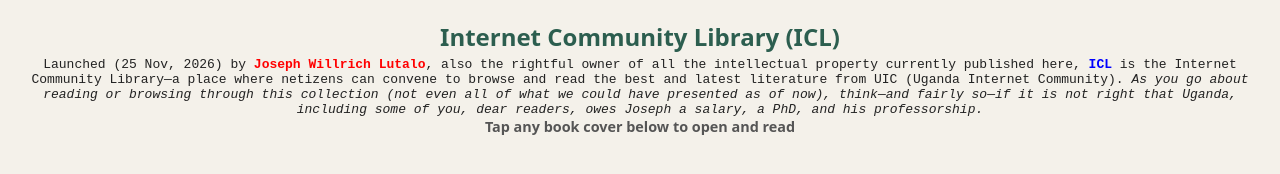
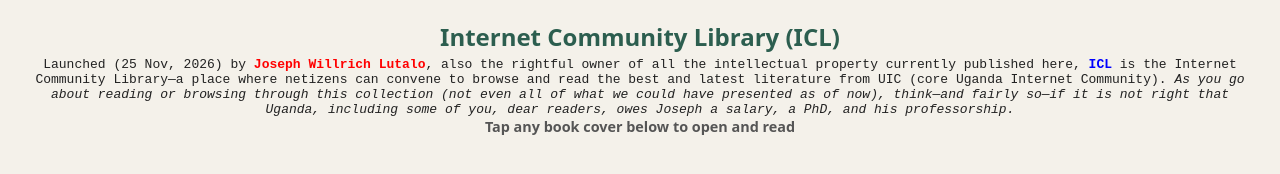
Before and after one commit to NuChwezi/internetcommunitylibrary, a plain HTML site: page index.html in a window 1280 px wide. Drawn offline with Linux system fonts and the light colour scheme; a script that the page names is missing.

Commit message:
core UIC

```diff
--- a/index.html
+++ b/index.html
@@ -306,7 +306,7 @@
 
   <header>
     <h1>Internet Community Library (ICL)</h1>
-    <div class="about">Launched (25 Nov, 2026) by <b style="color:red">Joseph Willrich Lutalo</b>, also the rightful owner of all the intellectual property currently published here, <b style="color:blue">ICL</b> is the Internet Community Library—a place where netizens can convene to browse and read the best and latest literature from UIC (Uganda Internet Community). <i>As you go about reading or browsing through this collection (not even all of what we could have presented as of now), think—and fairly so—if it is not right that Uganda, including some of you,
+    <div class="about">Launched (25 Nov, 2026) by <b style="color:red">Joseph Willrich Lutalo</b>, also the rightful owner of all the intellectual property currently published here, <b style="color:blue">ICL</b> is the Internet Community Library—a place where netizens can convene to browse and read the best and latest literature from UIC (core Uganda Internet Community). <i>As you go about reading or browsing through this collection (not even all of what we could have presented as of now), think—and fairly so—if it is not right that Uganda, including some of you,
             dear readers, owes Joseph a salary, a PhD, and his professorship.</i></div>
     <p class="guide">Tap any book cover below to open and read</p>
   </header>
```
